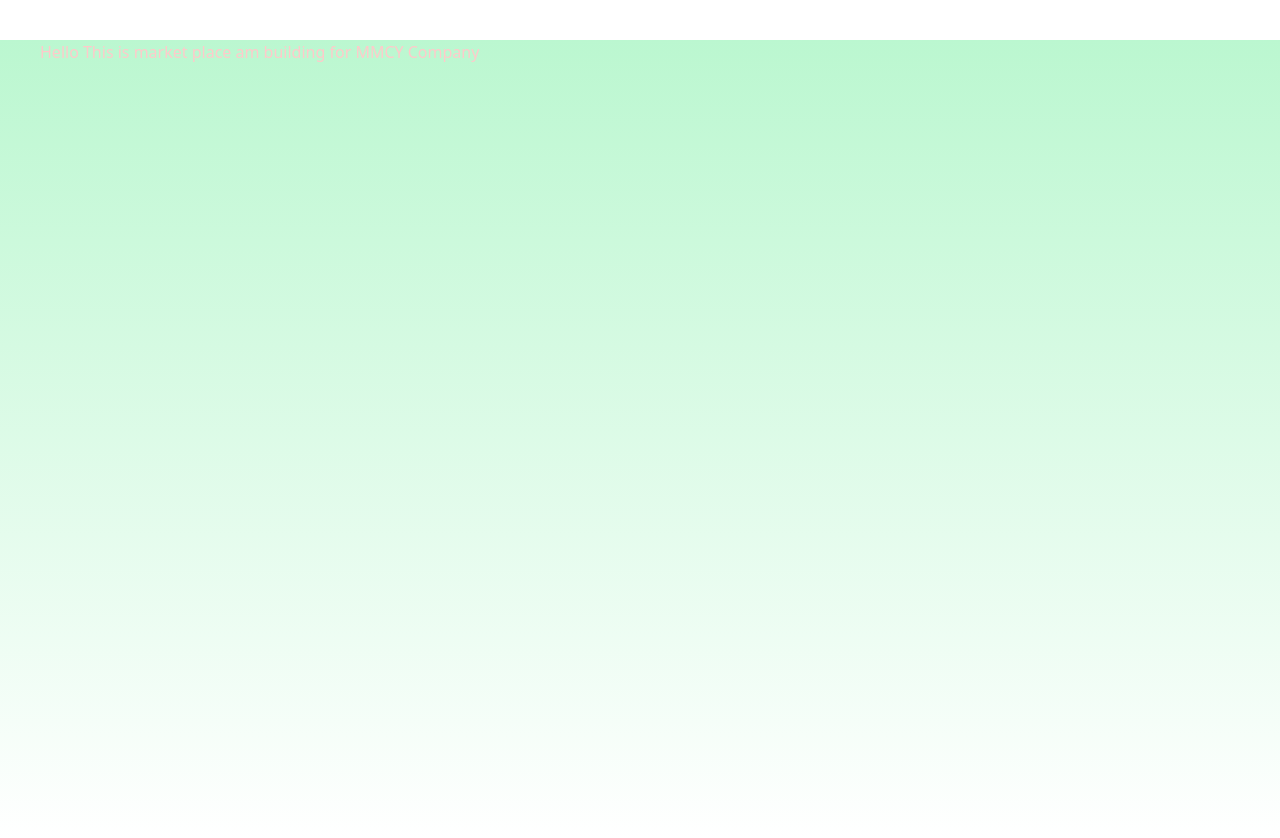
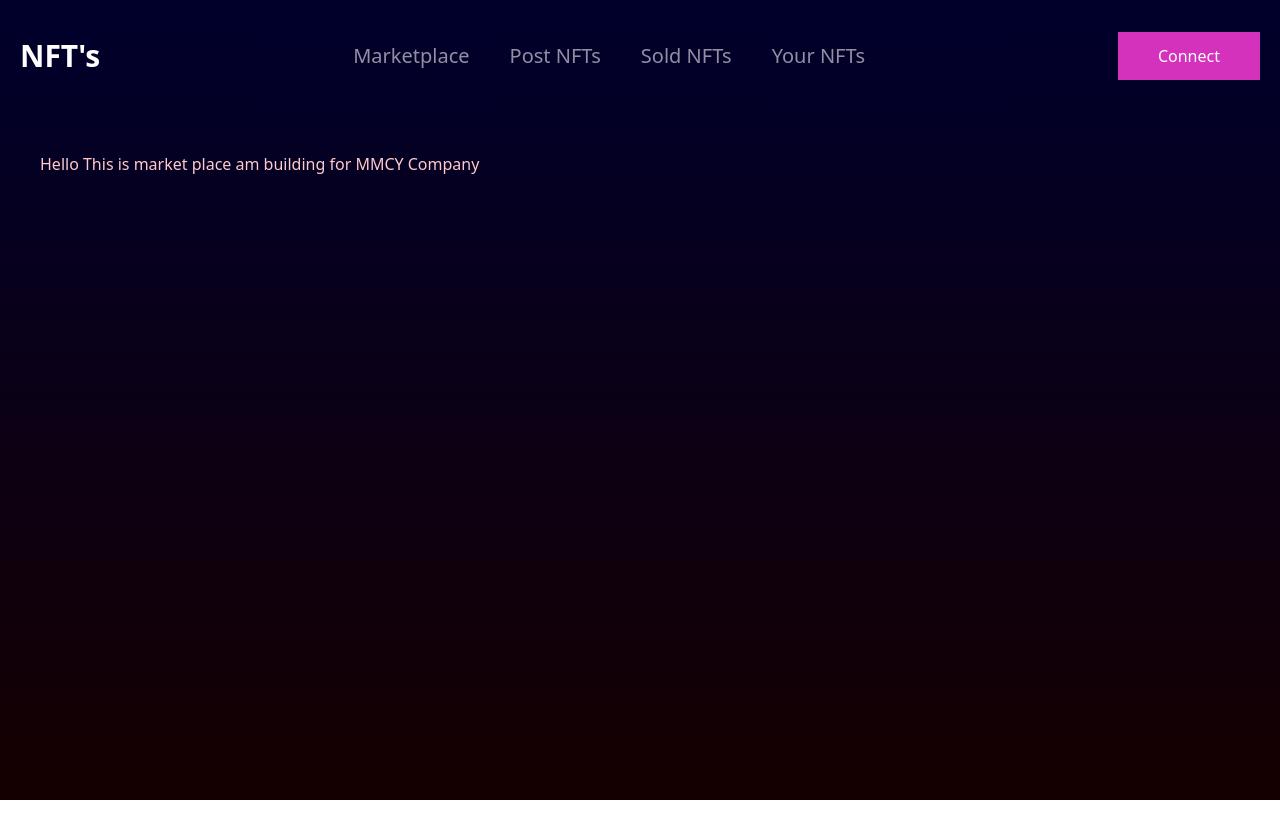
Before and after one commit to Addis-Belete/mm-marketplace, a Next.js app: page / in a window 1280 px wide. After the commit the page ends 800 px from the top, so only its background shows below. Built offline with nearby package versions, Linux system fonts and the light colour scheme.

Commit message:
Add style to NavBar

```diff
--- a/components/NavBar.jsx
+++ b/components/NavBar.jsx
@@ -2,21 +2,24 @@ import Link from "next/link";
 
 const NavBar = () => {
   return (
-    <div className="flex">
-      <h3>NFT's</h3>
+    <div className="flex justify-between items-center py-8 px-5">
+      <h3 className="text-white text-3xl font-bold">NFT's</h3>
       <div>
         <Link href="/">
-        <a>Marketplace</a>
+          <a className="text-white-1 text-xl mr-10 visited:text-active-1">Marketplace</a>
+        </Link>
+        <Link href="/nfts-sold">
+          <a className="text-white-1 text-xl mr-10 visited:text-active-1">Post NFTs</a>
         </Link>
         <Link href="/sold_items">
-        <a>Marketplace</a>
+          <a className="text-white-1 text-xl mr-10 visited:text-active-1">Sold NFTs</a>
         </Link>
         <Link href="/your_nfts">
-        <a>Marketplace</a>
+          <a className="text-white-1 text-xl">Your NFTs</a>
         </Link>
       </div>
 
-      <button>Connect</button>
+      <button className="text-white bg-button-1 py-3 px-10">Connect</button>
     </div>
   );
 };
--- a/pages/_app.js
+++ b/pages/_app.js
@@ -1,11 +1,11 @@
 import '../styles/globals.css'
-
+import NavBar from '../components/NavBar'
 function MyApp({ Component, pageProps }) {
 
 	return (
 		<body className='h-screen bg-gradient-to-b
-                 from-green-200 to-green-500"'>
-
+                 from-blue-black-1 to-blue-black-2'>
+			<NavBar />
 			<Component {...pageProps} />
 		</body>
 	)
--- a/tailwind.config.js
+++ b/tailwind.config.js
@@ -5,8 +5,15 @@ module.exports = {
 	],
 	theme: {
 		extend: {
+			colors: {
+				'blue-black-1': '#00002C',
+				"blue-black-2": "#150000",
+				'white-1': "#948EA4",
+				'button-1': "#D431BC",
+				"active-1": "#139CA8",
+			},
 
-
+			textColor: ['visited', 'active']
 		},
 	},
 	plugins: [],
```
Lines whose indentation alone changed are shown as unchanged.
